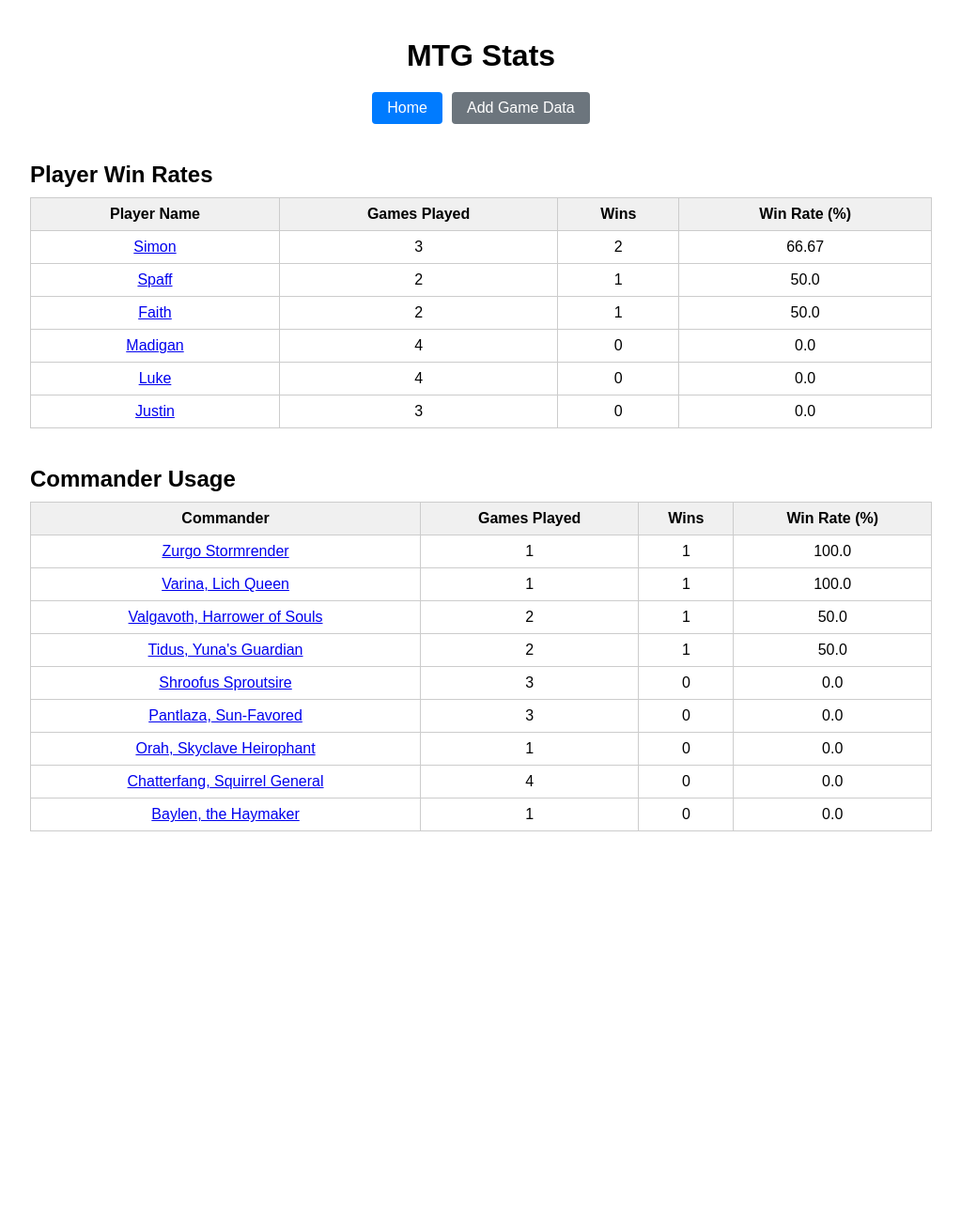
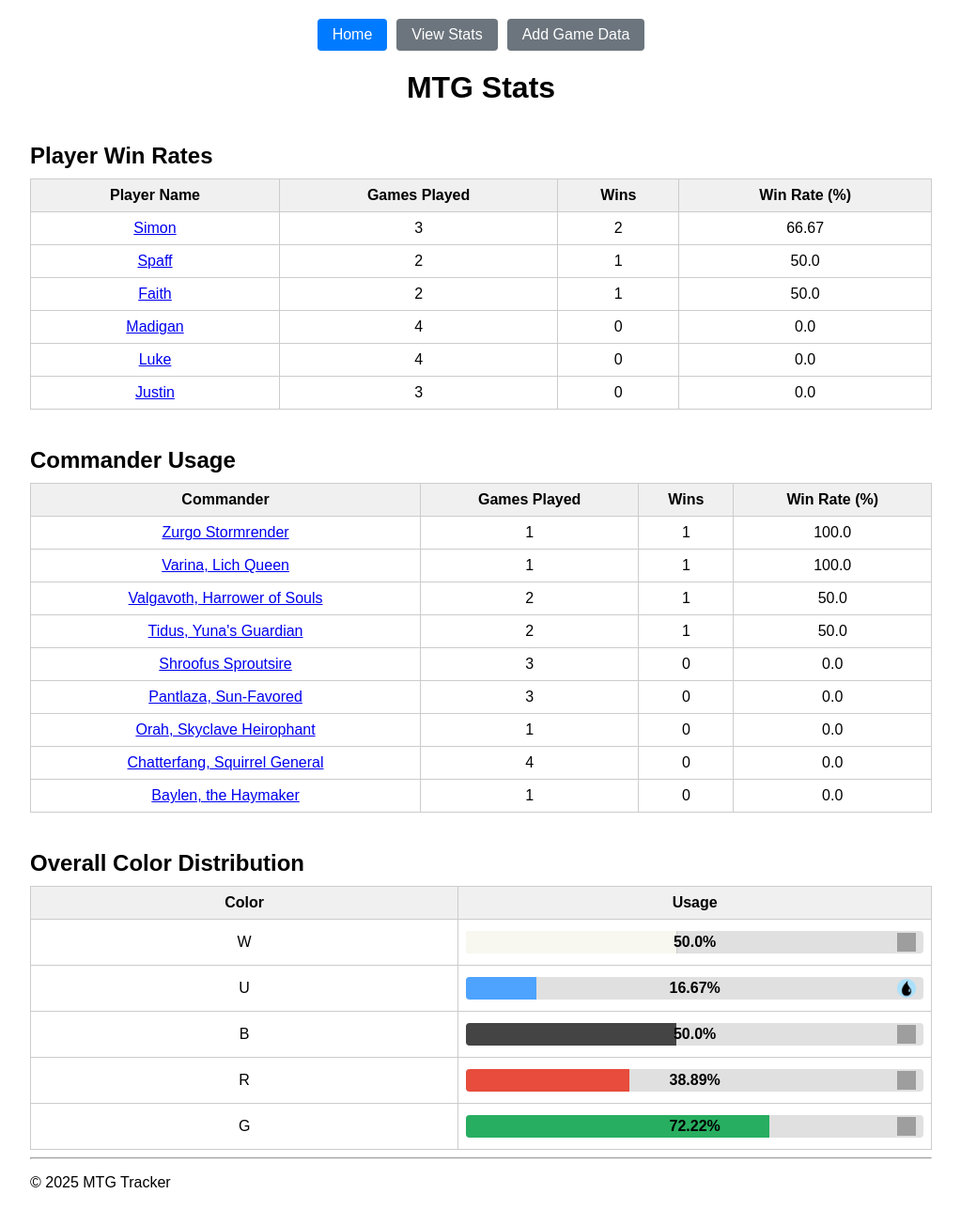
Before and after one commit to Agentredx1/MTG-Journal, a Flask app: page /stats in a window 1280 px wide. Shown: the whole page at 94% size, without its empty margins (128-1151 px from the left). Before the commit the page ends 885 px from the top, so only its background shows below. Run offline with Flask 3, Linux system fonts and the light colour scheme; data comes from the database, SQL or seed files in the repository; both versions use the stored data as it was after the commit; grey boxes are pictures that could not be loaded.

Commit message:
jenja2 templating
Added base.html.j2,
Added _macros.html.j2
Moved towards jenja2 templating with everything

```diff
--- a/app.py
+++ b/app.py
@@ -1,5 +1,5 @@
 from flask import Flask, render_template, request, redirect
-from queries import get_player_win_rates, get_commander_stats, get_player_detail_stats, get_player_commanders, get_player_color_stats
+from queries import get_player_win_rates, get_commander_stats, get_player_detail_stats, get_player_commanders, get_player_color_stats, get_overall_color_stats
 import sqlite3
 
 app = Flask(__name__)
@@ -7,12 +7,12 @@ app = Flask(__name__)
 # Home page
 @app.route("/")
 def index():
-    return render_template("/index.html")
+    return render_template("/index.html.j2")
 
 # Add Game Form
 @app.route("/add-game-form")
 def add_game_form():
-    return render_template("/add_game.html")
+    return render_template("/add_game.html.j2")
 
 # Add Game to SQL DB, form submit
 @app.route("/add-game", methods=["POST"])
@@ -55,9 +55,11 @@ def add_game():
 def stats():
     player_stats = get_player_win_rates()
     commander_stats = get_commander_stats()
-    return render_template("stats.html",
+    color_stats = get_overall_color_stats()
+    return render_template("stats.html.j2",
                            player_stats=player_stats,
-                           commander_stats=commander_stats)
+                           commander_stats=commander_stats,
+                           color_stats=color_stats)
 
 @app.route('/player/<player_name>')
 def player_detail(player_name):
@@ -68,7 +70,7 @@ def player_detail(player_name):
         # handle case where player not found
         return f"No stats found for {player_name}", 404
     return render_template(
-        'player_detail.html',
+        'player_detail.html.j2',
         player_name=player_name,
         stats=stats,
         commanders=commanders,
--- a/queries.py
+++ b/queries.py
@@ -105,6 +105,41 @@ def get_player_commanders(player_name):
             for r in rows
         ]
 
+def get_overall_color_stats():
+    conn = sqlite3.connect(DB_PATH)
+    c = conn.cursor()
+    c.execute("""
+        SELECT ColorIdentity
+        FROM Players
+    """)
+    rows = c.fetchall()
+    conn.close()
+
+    total_games = len(rows)
+    if total_games == 0:
+        return []
+
+    color_counter = Counter()
+
+    for (identity,) in rows:
+        if identity:
+            for letter in identity:
+                color_counter[letter] += 1
+
+    # Convert to percentage
+    color_percentages = {
+        color: round((count / total_games) * 100, 2)
+        for color, count in color_counter.items()
+    }
+
+    # Define fixed WUBRG order
+    wubrg_order = ['W', 'U', 'B', 'R', 'G']
+
+    # Build sorted list in WUBRG order, even if some are missing
+    sorted_stats = [(color, color_percentages.get(color, 0.0)) for color in wubrg_order]
+
+    return sorted_stats
+
 def get_player_color_stats(player_name):
     conn = sqlite3.connect(DB_PATH)
     c = conn.cursor()
@@ -134,6 +169,7 @@ def get_player_color_stats(player_name):
         for color, count in color_counter.items()
     }
 
-    # Sort by percentage descending
-    sorted_stats = sorted(color_percentages.items(), key=lambda x: x[1], reverse=True)
+    wubrg_order = ['W', 'U', 'B', 'R', 'G']
+    # Build sorted list in WUBRG order, even if some are missing
+    sorted_stats = [(color, color_percentages.get(color, 0.0)) for color in wubrg_order]
     return sorted_stats
--- a/static/js/stats.js
+++ b/static/js/stats.js
@@ -2,16 +2,32 @@
 const modal = document.getElementById('imageModal');
 const modalImage = document.getElementById('modalImage');
 const modalClose = document.getElementById('modalClose');
+const modalLinkScryfall = document.getElementById('modalLinkScryfall');
+const modalLinkEdhrec = document.getElementById('modalLinkEdhrec');
+
 
 // Attach click listeners to all commander links
 document.querySelectorAll('.commander-link').forEach(link => {
   link.addEventListener('click', (e) => {
     e.preventDefault();
     const commanderName = link.dataset.commander;
+    const kebabName = toKebabCase(commanderName);
 
-    // Encode name for URL (replace spaces etc.)
-    const imageUrl = `/static/assets/commanders/${encodeURIComponent(commanderName)}.jpg`;
+    // Build image URL
+    const imageUrl = `/static/assets/commanders/${kebabName}.jpg`;
     modalImage.src = imageUrl;
+
+    // Set Scryfall link
+    const scryfallUrl = `https://scryfall.com/search?q=${encodeURIComponent(commanderName)}`;
+    modalLinkScryfall.href = scryfallUrl;
+    modalLinkScryfall.textContent = `View ${commanderName} on Scryfall`;
+
+    // Set EDHREC link
+    const edhrecUrl = `https://edhrec.com/commanders/${kebabName}`;
+    modalLinkEdhrec.href = edhrecUrl;
+    modalLinkEdhrec.textContent = `View ${commanderName} on EDHREC`;
+
+    // Show modal
     modal.style.display = 'flex';
   });
 });
@@ -20,6 +36,8 @@ document.querySelectorAll('.commander-link').forEach(link => {
 modalClose.onclick = () => {
   modal.style.display = 'none';
   modalImage.src = '';
+  modalLink.href = '#';
+  modalLink.textContent = '';
 };
 
 // Close when clicking outside image
@@ -27,5 +45,15 @@ modal.onclick = (e) => {
   if (e.target === modal) {
     modal.style.display = 'none';
     modalImage.src = '';
+    modalLink.href = '#';
+    modalLink.textContent = '';
   }
 };
+
+function toKebabCase(name) {
+  return name
+    .toLowerCase()
+    .replace(/[^a-z0-9\s]/g, '')   // remove commas, apostrophes, etc.
+    .trim()
+    .replace(/\s+/g, '-');         // replace spaces with hyphens
+}
--- a/static/styles.css
+++ b/static/styles.css
@@ -167,3 +167,126 @@
   font-weight: bold;
   cursor: pointer;
 }
+
+.modal-link {
+  display: inline-block;
+  margin-top: 10px;
+  color: #00f;
+  text-decoration: underline;
+}
+.modal-link:hover {
+  color: #66f;
+}
+
+.modal-content-wrapper p a {
+  margin: 0 0.5rem;
+}
+
+/* Container for each bar + pip */
+.bar-container {
+  position: relative;
+  background: #e0e0e0; /* light grey background for unused portion */
+  height: 24px;
+  border-radius: 4px;
+  overflow: hidden;
+  display: flex;
+  align-items: center;
+  padding-right: 40px; /* space for pip image */
+  margin: 4px 0;
+}
+
+/* Colored fill */
+.bar-fill {
+  height: 100%;
+  transition: width 0.3s ease;
+}
+
+/* Text overlay */
+.bar-text {
+  position: absolute;
+  left: 50%;
+  transform: translateX(-50%);
+  font-weight: bold;
+  color: #000;
+  z-index: 1;
+  pointer-events: none;
+}
+
+/* Pip image */
+.mana-pip {
+  position: absolute;
+  right: 8px;
+  height: 20px;
+  width: 20px;
+}
+
+/* Color-specific bar fills */
+.color-w { background: #f8f8f0; border-right: 1px solid #ccc; } /* White */
+.color-u { background: #4ea3ff; } /* Blue */
+.color-b { background: #444; }    /* Black */
+.color-r { background: #e74c3c; } /* Red */
+.color-g { background: #27ae60; } /* Green */
+
+@media (prefers-color-scheme: dark) {
+  body,
+  .page {
+    background-color: #121212; /* dark background */
+    color: #e0e0e0;            /* light text */
+  }
+
+  .page-title,
+  .section-title {
+    color: #f0f0f0; /* brighten titles */
+  }
+
+  .table {
+    background-color: #1e1e1e;
+    color: #fff;
+    border-color: #333;
+  }
+
+  .table-header {
+    background-color: #2a2a2a;
+    border: 1px solid #444; /* override light borders */
+  }
+
+  .table-cell {
+    border: 1px solid #444;
+  }
+
+  .player-link,
+  .commander-link {
+    color: #4ea3ff; /* links stand out */
+  }
+
+  .player-link:hover,
+  .commander-link:hover {
+    color: #66b3ff;
+  }
+
+  .bar-container {
+    background: #333; /* dark container */
+  }
+
+  .bar-text {
+    color: #fff;
+    text-shadow: 0 0 3px #000; /* ensure readability */
+  }
+
+  /* Optional: pip background if they appear harsh on dark */
+  .mana-pip {
+    filter: drop-shadow(0 0 3px rgba(255,255,255,0.3));
+  }
+
+  /* Dark mode modal tweaks */
+  .modal-content {
+    border: 4px solid #444;
+    box-shadow: 0 0 20px #000;
+  }
+
+  /* Optional: dark mode for player blocks if used */
+  .player-block {
+    background-color: #1f1f1f;
+    border-color: #444;
+  }
+}
--- /dev/null
+++ b/templates/_macros.html.j2
@@ -0,0 +1,24 @@
+{% macro color_table(stats) %}
+<table class="table color-table">
+  <thead>
+    <tr>
+      <th class="table-header">Color</th>
+      <th class="table-header">Usage</th>
+    </tr>
+  </thead>
+  <tbody>
+    {% for color, percent in stats %}
+    <tr>
+      <td class="table-cell">{{ color }}</td>
+        <td class="table-cell">
+        <div class="bar-container">
+            <div class="bar-fill color-{{ color|lower }}" style="width: {{ percent ~ '%' }};"></div>
+            <span class="bar-text">{{ percent }}%</span>
+            <img class="mana-pip" src="{{ url_for('static', filename='assets/mana-pips/pip-' ~ color|lower ~ '.webp') }}" alt="{{ color }} mana pip">
+        </div>
+        </td>
+    </tr>
+    {% endfor %}
+  </tbody>
+</table>
+{% endmacro %}
--- /dev/null
+++ b/templates/base.html.j2
@@ -0,0 +1,27 @@
+<!DOCTYPE html>
+<html lang="en">
+<head>
+  <meta charset="UTF-8">
+  <meta name="viewport" content="width=device-width, initial-scale=1.0">
+  <link rel="stylesheet" href="{{ url_for('static', filename='styles.css') }}">
+  <title>{% block title %}MTG Tracker{% endblock %}</title>
+</head>
+<body class="page">
+  <nav class="nav">
+    <a href="{{ url_for('index') }}" class="btn btn-primary">Home</a>
+    <a href="{{ url_for('stats') }}" class="btn btn-secondary">View Stats</a>
+    <a href="{{ url_for('add_game_form') }}" class="btn btn-secondary">Add Game Data</a>
+  </nav>
+
+  <main>
+    {% block content %}
+    <!-- default content if none provided -->
+    {% endblock %}
+  </main>
+
+  <footer>
+    <hr>
+    <p>&copy; 2025 MTG Tracker</p>
+  </footer>
+</body>
+</html>
--- a/templates/stats.html
+++ b/templates/stats.html.j2
@@ -1,17 +1,10 @@
-<!DOCTYPE html>
-<html lang="en">
-<head>
-  <meta charset="UTF-8">
-  <meta name="viewport" content="width=device-width, initial-scale=1.0">
-  <title>MTG Stats</title>
-  <link rel="stylesheet" href="../static/styles.css">
-</head>
-<body class="page stats-page">
+{% extends "base.html.j2" %}
+{% from "_macros.html.j2" import color_table %}
+
+{% block title %}Overall Stats{% endblock %}
+
+{% block content %}
   <h1 class="page-title">MTG Stats</h1>
-  <nav class="nav">
-    <a href="/" class="btn btn-primary">Home</a>
-    <a href="/add-game-form" class="btn btn-secondary">Add Game Data</a>
-  </nav>
 
 <!-- Player Stats -->
 <h2 class="section-title">Player Win Rates</h2>
@@ -66,12 +59,20 @@
     </tbody>
     </table>
 
-    <!-- Modal -->
+    <h2 class="section-title">Overall Color Distribution</h2>
+    {{ color_table(color_stats) }}
+
     <div id="imageModal" class="modal">
-    <span class="modal-close" id="modalClose">&times;</span>
-    <img class="modal-content" id="modalImage">
+      <span class="modal-close" id="modalClose">&times;</span>
+      <div class="modal-content-wrapper">
+        <img class="modal-content" id="modalImage">
+        <p>
+          <a id="modalLinkScryfall" class="btn btn-primary" href="#" target="_blank">View on Scryfall</a>
+          <a id="modalLinkEdhrec" class="btn btn-secondary" href="#" target="_blank">View on EDHREC</a>
+        </p>
+      </div>
     </div>
 
-  <script src="../static/js/stats.js"></script>
-</body>
-</html>
+    <script src="{{ url_for('static', filename='js/stats.js') }}"></script>
+
+{% endblock %}
```
Also changed, not shown: templates/add_game.html.j2 (renamed from templates/add_game.html, +8 -16 lines), templates/player_detail.html.j2 (renamed from templates/player_detail.html, +8 -32 lines), mtg.db, static/assets/commanders/baylen-the-haymaker.jpg (renamed from static/assets/commanders/Baylen.jpg), static/assets/commanders/chatterfang-squirrel-general.jpg (renamed from static/assets/commanders/Chatterfang.jpg), static/assets/commanders/orah-skyclave-heirophant.jpg (renamed from static/assets/commanders/Orah.jpg), static/assets/commanders/pantlaza-sun-favored.jpg (renamed from static/assets/commanders/Pantlaza.jpg), static/assets/commanders/shroofus-sproutsire.jpg (renamed from static/assets/commanders/Shroofus.jpg), static/assets/commanders/tidus-yunas-guardian.jpg (renamed from static/assets/commanders/Tidus.jpg), static/assets/commanders/valgavoth-harrower-of-souls.jpg (renamed from static/assets/commanders/Valgavoth.jpg), static/assets/commanders/varina-lich-queen.jpg (renamed from static/assets/commanders/Varina.jpg), static/assets/commanders/zurgo-stormrender.jpg (renamed from static/assets/commanders/Zurgo.jpg), templates/index.html.j2 (renamed from templates/index.html).
